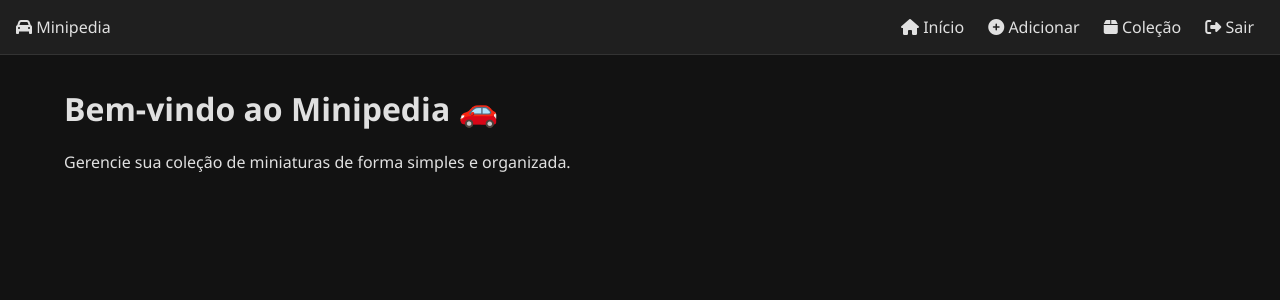
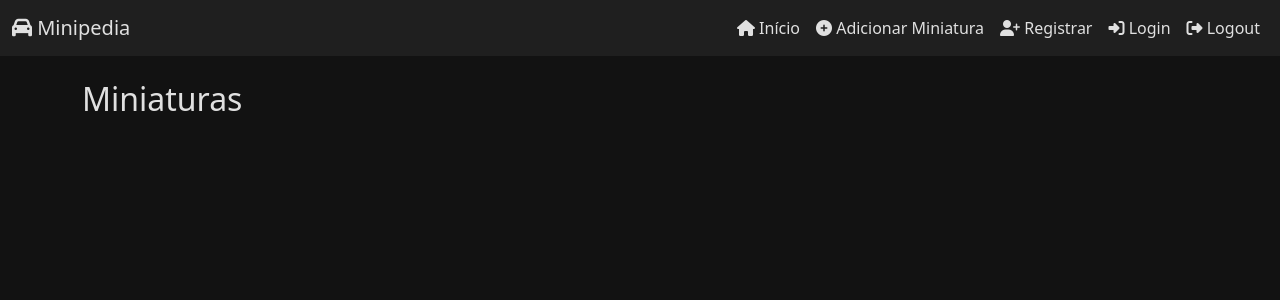
Before and after one commit to everaldodisco/minipedia, a Flask app: page / in a window 1280 px wide. Shown: the top 300 px of the page. Run offline with Flask 3, Linux system fonts and the light colour scheme; data that the repository does not hold is empty.

Commit message:
versao 7.0

```diff
--- a/app.py
+++ b/app.py
@@ -1,126 +1,119 @@
-from flask import Flask, render_template, redirect, url_for, request, flash
+from flask import Flask, render_template, request, redirect, url_for, flash
 from flask_sqlalchemy import SQLAlchemy
-from flask_login import LoginManager, login_user, logout_user, login_required, UserMixin, current_user
+from flask_login import LoginManager, UserMixin, login_user, login_required, logout_user, current_user
 from werkzeug.security import generate_password_hash, check_password_hash
-import os
 
 app = Flask(__name__)
-app.config['SECRET_KEY'] = 'minipedia-secret-key'
-app.config['SQLALCHEMY_DATABASE_URI'] = os.getenv("DATABASE_URL", "sqlite:///miniaturas.db")
+app.config['SECRET_KEY'] = 'minipedia_secret'
+app.config['SQLALCHEMY_DATABASE_URI'] = 'postgresql://postgres:postgres@localhost/minipedia'
 app.config['SQLALCHEMY_TRACK_MODIFICATIONS'] = False
 
 db = SQLAlchemy(app)
-login_manager = LoginManager(app)
-login_manager.login_view = "login"
+login_manager = LoginManager()
+login_manager.init_app(app)
+login_manager.login_view = 'login'
 
-# ---------------- MODELOS ----------------
+# ----------------- MODELOS -----------------
 class User(UserMixin, db.Model):
     id = db.Column(db.Integer, primary_key=True)
-    username = db.Column(db.String(150), unique=True, nullable=False)
+    email = db.Column(db.String(150), unique=True, nullable=False)
     password = db.Column(db.String(150), nullable=False)
-    miniaturas = db.relationship("Miniatura", secondary="colecao", back_populates="colecionadores")
 
 class Miniatura(db.Model):
     id = db.Column(db.Integer, primary_key=True)
-    nome = db.Column(db.String(150), nullable=False)
-    marca = db.Column(db.String(100))
+    nome = db.Column(db.String(100), nullable=False)
+    marca = db.Column(db.String(100), nullable=False)
     cor = db.Column(db.String(50))
-    ano = db.Column(db.String(10))
-    tipo = db.Column(db.String(100))
+    ano = db.Column(db.Integer)
+    tipo = db.Column(db.String(50))
     lote = db.Column(db.String(50))
-    escala = db.Column(db.String(50))
+    escala = db.Column(db.String(20))
     url_foto = db.Column(db.String(300))
-    colecionadores = db.relationship("User", secondary="colecao", back_populates="miniaturas")
 
 class Colecao(db.Model):
     id = db.Column(db.Integer, primary_key=True)
-    user_id = db.Column(db.Integer, db.ForeignKey("user.id"))
-    miniatura_id = db.Column(db.Integer, db.ForeignKey("miniatura.id"))
-    __table_args__ = (db.UniqueConstraint("user_id", "miniatura_id", name="uq_user_miniatura"),)
+    user_id = db.Column(db.Integer, db.ForeignKey('user.id'))
+    miniatura_id = db.Column(db.Integer, db.ForeignKey('miniatura.id'))
+    __table_args__ = (db.UniqueConstraint('user_id', 'miniatura_id', name='_user_miniatura_uc'),)
 
 @login_manager.user_loader
 def load_user(user_id):
     return User.query.get(int(user_id))
 
-# ---------------- ROTAS ----------------
-@app.route("/")
+# ----------------- ROTAS -----------------
+@app.route('/')
 def index():
     miniaturas = Miniatura.query.all()
-    return render_template("index.html", miniaturas=miniaturas)
+    return render_template('index.html', miniaturas=miniaturas)
 
-@app.route("/register", methods=["GET", "POST"])
+@app.route('/register', methods=['GET', 'POST'])
 def register():
-    if request.method == "POST":
-        username = request.form.get("username")
-        password = request.form.get("password")
-        if User.query.filter_by(username=username).first():
-            flash("Usuário já existe.", "danger")
-            return redirect(url_for("register"))
+    if request.method == 'POST':
+        email = request.form['email']
+        password = request.form['password']
         hashed_password = generate_password_hash(password, method="pbkdf2:sha256")
-        new_user = User(username=username, password=hashed_password)
-        db.session.add(new_user)
-        db.session.commit()
-        flash("Cadastro realizado com sucesso!", "success")
-        return redirect(url_for("login"))
-    return render_template("register.html")
+        new_user = User(email=email, password=hashed_password)
+        try:
+            db.session.add(new_user)
+            db.session.commit()
+            flash("Usuário registrado com sucesso!", "success")
+            return redirect(url_for('login'))
+        except:
+            flash("Erro: esse email já está registrado!", "danger")
+    return render_template('register.html')
 
-@app.route("/login", methods=["GET", "POST"])
+@app.route('/login', methods=['GET', 'POST'])
 def login():
-    if request.method == "POST":
-        username = request.form.get("username")
-        password = request.form.get("password")
-        user = User.query.filter_by(username=username).first()
+    if request.method == 'POST':
+        email = request.form['email']
+        password = request.form['password']
+        user = User.query.filter_by(email=email).first()
         if user and check_password_hash(user.password, password):
             login_user(user)
-            return redirect(url_for("index"))
+            return redirect(url_for('index'))
         else:
-            flash("Usuário ou senha inválidos.", "danger")
-    return render_template("login.html")
+            flash("Credenciais inválidas", "danger")
+    return render_template('login.html')
 
-@app.route("/logout")
+@app.route('/logout')
 @login_required
 def logout():
     logout_user()
-    return redirect(url_for("index"))
+    return redirect(url_for('index'))
 
-@app.route("/add", methods=["GET", "POST"])
+@app.route('/add_miniatura', methods=['GET', 'POST'])
 @login_required
-def add():
-    if request.method == "POST":
-        mini = Miniatura(
-            nome=request.form.get("nome"),
-            marca=request.form.get("marca"),
-            cor=request.form.get("cor"),
-            ano=request.form.get("ano"),
-            tipo=request.form.get("tipo"),
-            lote=request.form.get("lote"),
-            escala=request.form.get("escala"),
-            url_foto=request.form.get("url_foto"),
-        )
-        db.session.add(mini)
-        db.session.commit()
-        flash("Miniatura adicionada com sucesso!", "success")
-        return redirect(url_for("index"))
-    return render_template("add.html")
+def add_miniatura():
+    if request.method == 'POST':
+        nome = request.form['nome']
+        marca = request.form['marca']
+        cor = request.form['cor']
+        ano = request.form['ano']
+        tipo = request.form['tipo']
+        lote = request.form['lote']
+        escala = request.form['escala']
+        url_foto = request.form['url_foto']
 
-@app.route("/colecao")
-@login_required
-def colecao():
-    return render_template("colecao.html", miniaturas=current_user.miniaturas)
+        existente = Miniatura.query.filter_by(nome=nome, marca=marca).first()
+        if existente:
+            flash("Essa miniatura já está cadastrada!", "warning")
+        else:
+            mini = Miniatura(nome=nome, marca=marca, cor=cor, ano=ano, tipo=tipo,
+                             lote=lote, escala=escala, url_foto=url_foto)
+            db.session.add(mini)
+            db.session.commit()
+            flash("Miniatura adicionada com sucesso!", "success")
+            return redirect(url_for('index'))
+    return render_template('add_miniatura.html')
 
-@app.route("/add_to_colecao/<int:miniatura_id>")
-@login_required
-def add_to_colecao(miniatura_id):
-    mini = Miniatura.query.get_or_404(miniatura_id)
-    if mini not in current_user.miniaturas:
-        current_user.miniaturas.append(mini)
-        db.session.commit()
-        flash("Miniatura adicionada à sua coleção!", "success")
-    else:
-        flash("Essa miniatura já está na sua coleção!", "warning")
-    return redirect(url_for("colecao"))
+@app.route('/resetdb')
+def reset_db():
+    try:
+        db.drop_all()
+        db.create_all()
+        return "✅ Banco de dados resetado e recriado com sucesso!"
+    except Exception as e:
+        return f"❌ Erro ao resetar o banco: {str(e)}"
 
-if __name__ == "__main__":
-    with app.app_context():
-        db.create_all()
+if __name__ == '__main__':
     app.run(debug=True)
--- a/templates/base.html
+++ b/templates/base.html
@@ -1,25 +1,41 @@
-
 <!DOCTYPE html>
 <html lang="pt-br">
 <head>
     <meta charset="UTF-8">
-    <meta name="viewport" content="width=device-width, initial-scale=1.0">
     <title>Minipedia</title>
-    <link rel="stylesheet" href="{{ url_for('static', filename='css/style.css') }}">
-    <link rel="stylesheet" href="https://cdnjs.cloudflare.com/ajax/libs/font-awesome/6.4.0/css/all.min.css">
+    <link href="https://cdn.jsdelivr.net/npm/bootstrap@5.3.2/dist/css/bootstrap.min.css" rel="stylesheet">
+    <link href="https://cdnjs.cloudflare.com/ajax/libs/font-awesome/6.4.0/css/all.min.css" rel="stylesheet">
+    <style>
+        body { background-color: #121212; color: #e0e0e0; }
+        .navbar { background-color: #1f1f1f; }
+        .card { background-color: #1e1e1e; border: none; }
+        a, .nav-link, .navbar-brand { color: #e0e0e0 !important; }
+    </style>
 </head>
 <body>
-    <nav class="navbar">
-        <div class="logo"><i class="fas fa-car"></i> Minipedia</div>
-        <div>
-            <a href="{{ url_for('index') }}"><i class="fas fa-home"></i> Início</a>
-            <a href="{{ url_for('add') }}"><i class="fas fa-plus-circle"></i> Adicionar</a>
-            <a href="{{ url_for('colecao') }}"><i class="fas fa-box"></i> Coleção</a>
-            <a href="{{ url_for('logout') }}"><i class="fas fa-sign-out-alt"></i> Sair</a>
-        </div>
-    </nav>
-    <div class="container">
-        {% block content %}{% endblock %}
+<nav class="navbar navbar-expand-lg">
+  <div class="container-fluid">
+    <a class="navbar-brand" href="/"><i class="fa-solid fa-car"></i> Minipedia</a>
+    <div class="collapse navbar-collapse">
+      <ul class="navbar-nav ms-auto">
+        <li class="nav-item"><a class="nav-link" href="/"><i class="fa fa-home"></i> Início</a></li>
+        <li class="nav-item"><a class="nav-link" href="/add_miniatura"><i class="fa fa-plus-circle"></i> Adicionar Miniatura</a></li>
+        <li class="nav-item"><a class="nav-link" href="/register"><i class="fa fa-user-plus"></i> Registrar</a></li>
+        <li class="nav-item"><a class="nav-link" href="/login"><i class="fa fa-sign-in-alt"></i> Login</a></li>
+        <li class="nav-item"><a class="nav-link" href="/logout"><i class="fa fa-sign-out-alt"></i> Logout</a></li>
+      </ul>
     </div>
+  </div>
+</nav>
+<div class="container mt-4">
+    {% with messages = get_flashed_messages(with_categories=true) %}
+      {% if messages %}
+        {% for category, message in messages %}
+          <div class="alert alert-{{ category }}">{{ message }}</div>
+        {% endfor %}
+      {% endif %}
+    {% endwith %}
+    {% block content %}{% endblock %}
+</div>
 </body>
 </html>
--- a/templates/index.html
+++ b/templates/index.html
@@ -1,6 +1,17 @@
-
-{% extends 'base.html' %}
+{% extends "base.html" %}
 {% block content %}
-<h1>Bem-vindo ao Minipedia 🚗</h1>
-<p>Gerencie sua coleção de miniaturas de forma simples e organizada.</p>
+<h2>Miniaturas</h2>
+<div class="row">
+{% for mini in miniaturas %}
+  <div class="col-md-3">
+    <div class="card mb-3">
+      <img src="{{ mini.url_foto }}" class="card-img-top" alt="{{ mini.nome }}">
+      <div class="card-body">
+        <h5 class="card-title">{{ mini.nome }}</h5>
+        <p class="card-text">{{ mini.marca }} - {{ mini.ano }}</p>
+      </div>
+    </div>
+  </div>
+{% endfor %}
+</div>
 {% endblock %}
```
Also changed, not shown: templates/add_miniatura.html (+11 -11 lines), templates/login.html (+11 -5 lines), templates/register.html (+10 -4 lines).
